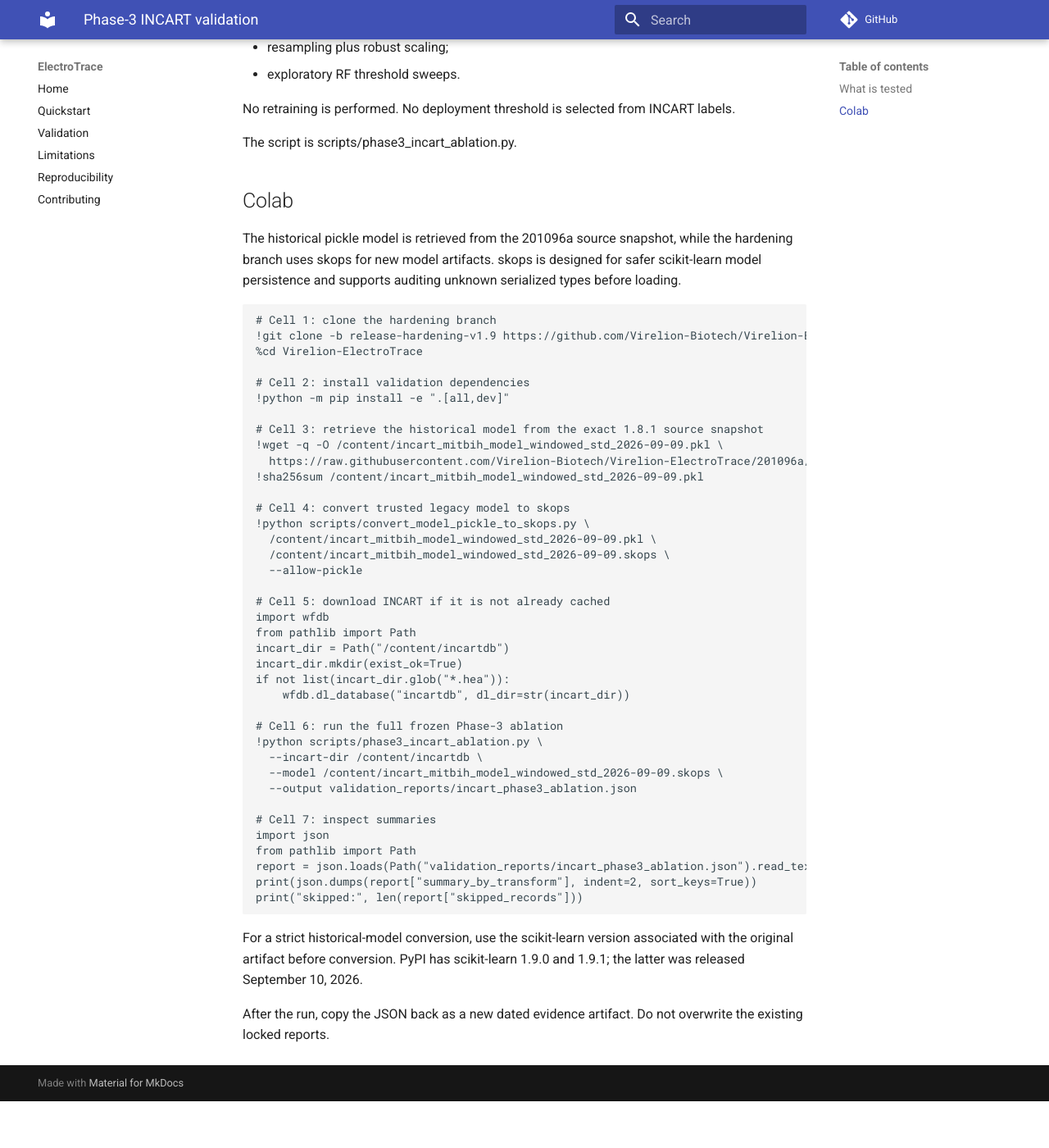
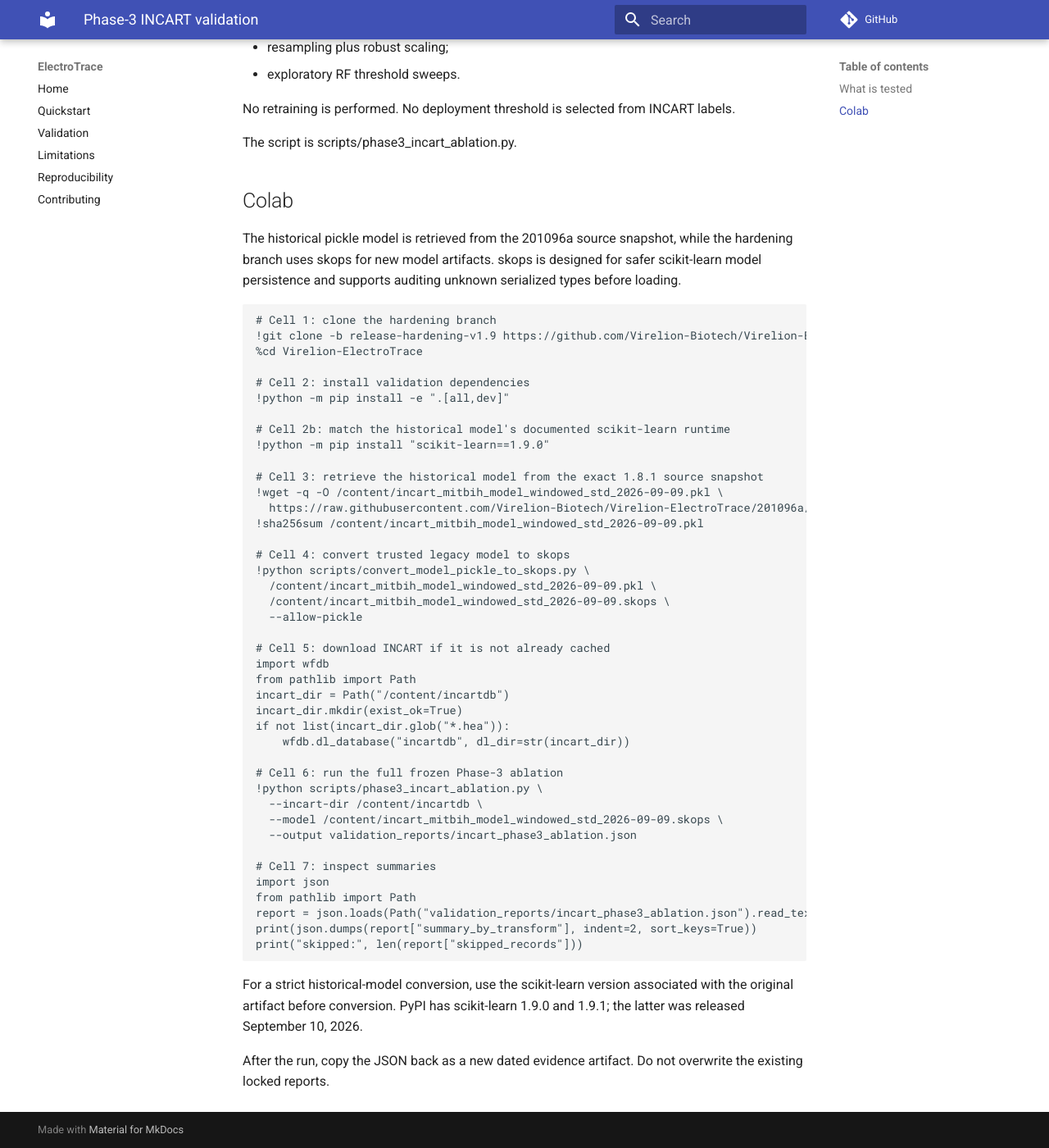
Before and after one commit to Virelion-Biotech/Virelion-ElectroTrace, an MkDocs documentation site: the page built from docs/PHASE3_INCART.md, in a window 1280 px wide and 1400 px high, scrolled down 378 px. Shown: the whole window at 82% size. Built offline with MkDocs 1.6.1 and Material for MkDocs 9.7.7, drawn with Linux system fonts in a browser that asks for light colours; comment, search, counter and statistics services are not loaded; before the commit the page ends 1721 px from its top, so only the background shows below that.

Commit message:
research: pin historical scikit-learn runtime in Phase-3 Colab runbook

```diff
--- a/docs/PHASE3_INCART.md
+++ b/docs/PHASE3_INCART.md
@@ -25,6 +25,9 @@ The historical pickle model is retrieved from the 201096a source snapshot, while
 
 # Cell 2: install validation dependencies
 !python -m pip install -e ".[all,dev]"
+
+# Cell 2b: match the historical model's documented scikit-learn runtime
+!python -m pip install "scikit-learn==1.9.0"
 
 # Cell 3: retrieve the historical model from the exact 1.8.1 source snapshot
 !wget -q -O /content/incart_mitbih_model_windowed_std_2026-09-09.pkl \
```
